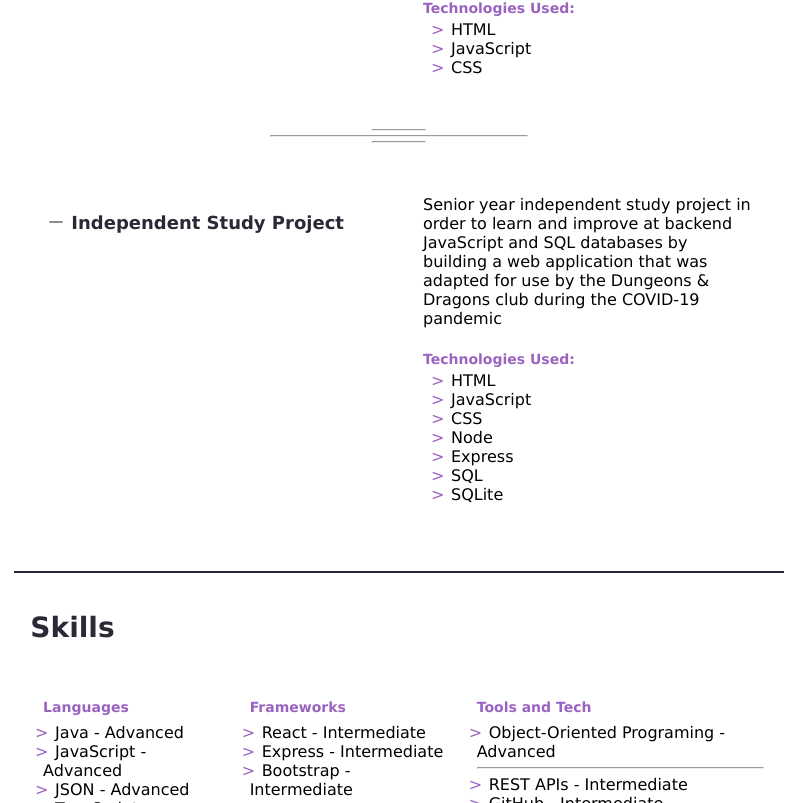
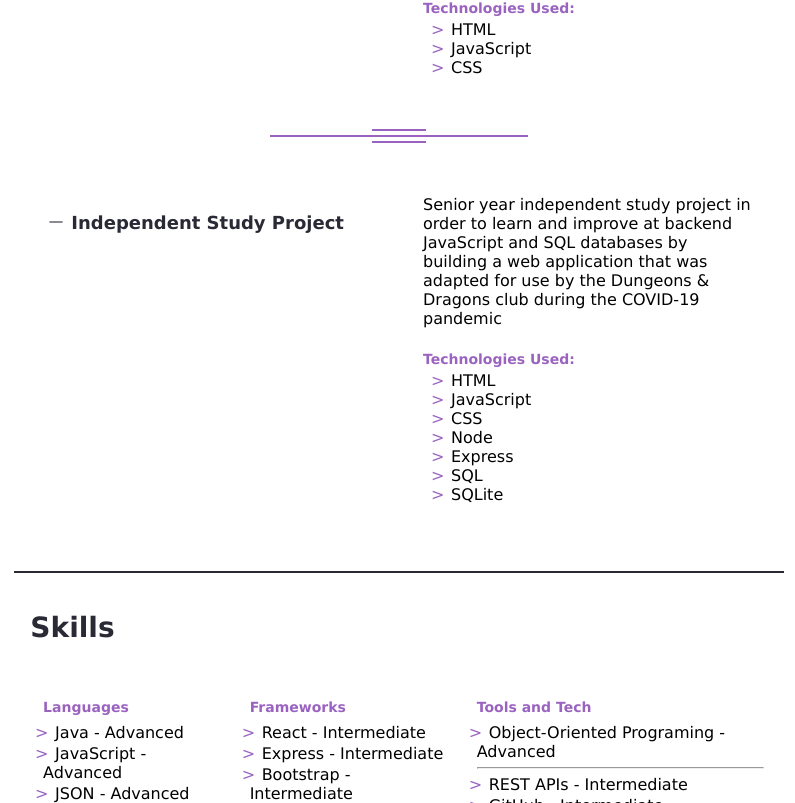
Before and after one commit to kegdotcom/kegdotcom.github.io, a React (Create React App) app: page / in a window 1280 px wide. Shown: the part 1597-2400 px from the top of the page, without its empty margins (241-1036 px from the left). Built offline with nearby package versions, Linux system fonts and the light colour scheme.

Commit message:
fixed spacer color to work in all browsers

```diff
--- a/src/App.css
+++ b/src/App.css
@@ -38,13 +38,13 @@ hr.spacer {
   margin: 0 auto;
   padding: 0;
   width: 20vw;
-  color: var(--uv);
+  border: 1px solid var(--uv);
 }
 
 hr.smallSpacer {
   margin: 0.5% auto;
   width: 4vw;
-  color: var(--uv);
+  border: 1px solid var(--uv);
 }
 
 div.skillGrid {
@@ -57,6 +57,10 @@ ul.list {
   list-style: none;
   margin: 4px 4% 4px 2%;
   padding-left: 1em;
+}
+
+ul.list li {
+  margin-bottom: 2px;
 }
 
 ul.list > li:before {
```
